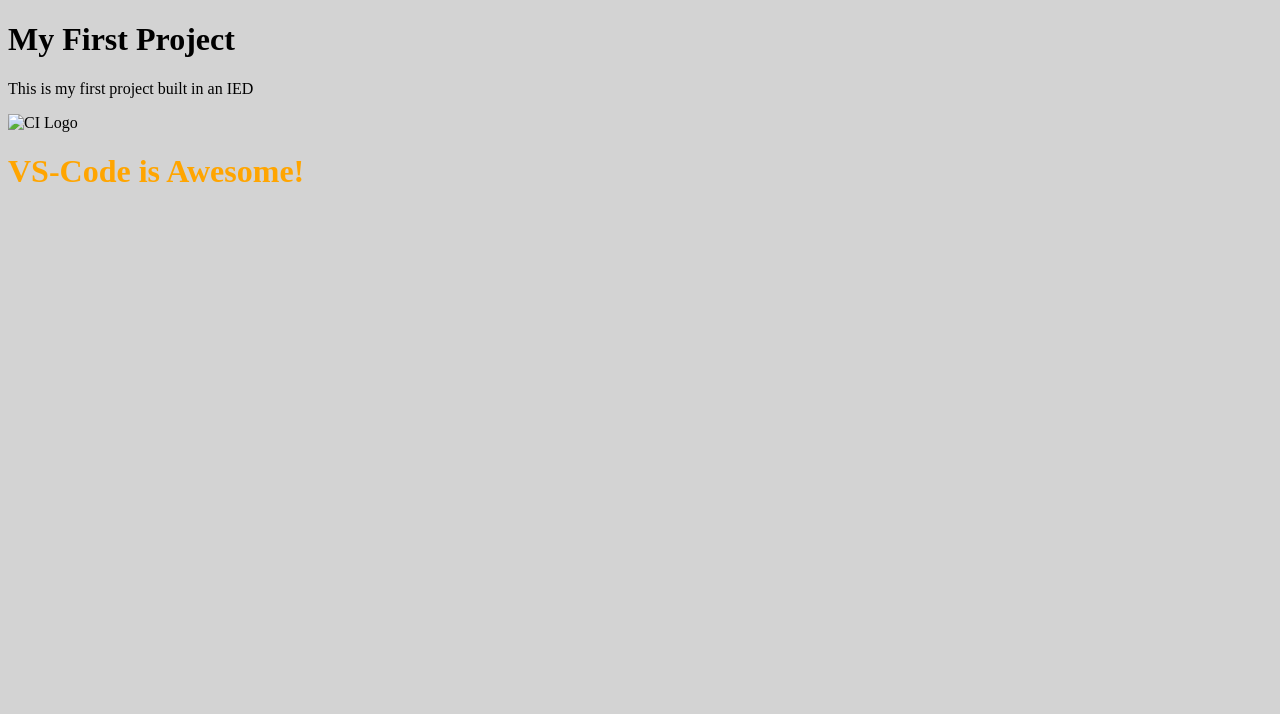
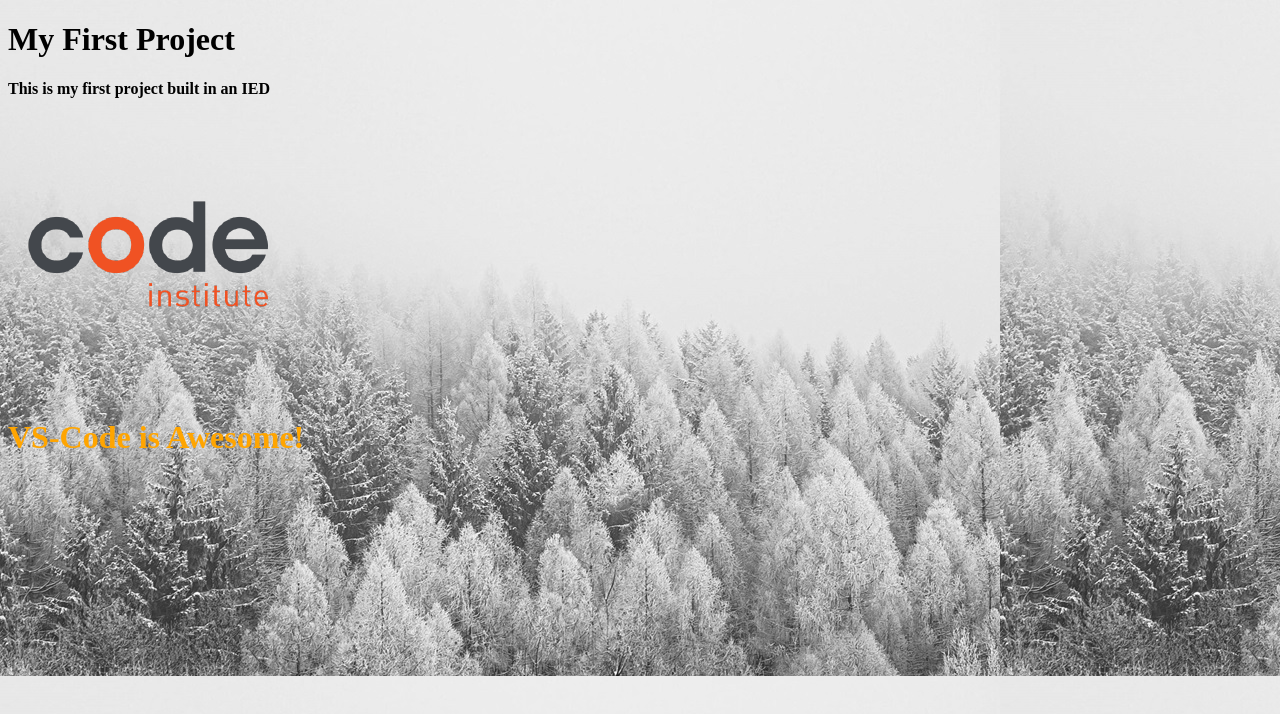
Before and after one commit to Clarkey164/My-first-project, a plain HTML site: page index.html in a window 1280 px wide. Drawn offline with Linux system fonts and the light colour scheme.

Commit message:
changes to index and styles

```diff
--- a/assets/css/styles.css
+++ b/assets/css/styles.css
@@ -10,3 +10,7 @@ body {
 #orange {
     color: orange;
 }
+
+p {
+    font-weight: bold;
+}
--- a/index.html
+++ b/index.html
@@ -3,13 +3,13 @@
   <head>
     <meta charset="UTF-8" />
     <meta name="viewport" content="width=device-width, initial-scale=1.0" />
-    <title>Simple HTML Document</title>
+    <title>My First Project</title>
     <link rel="stylesheet" href="assets/CSS/styles.css" />
   </head>
   <body>
     <h1>My First Project</h1>
     <p>This is my first project built in an IED</p>
-    <img src="assets/01-02-02_ci-logo.png" alt="CI Logo" />
+    <img src="assets/images/01-02-02_ci-logo.png" alt="CI Logo" />
     <h1 id="orange">VS-Code is Awesome!</h1>
   </body>
 </html>
```
Also changed, not shown: assets/Images/01-02-02_background-img.jpg (added), assets/Images/01-02-02_ci-logo.png (added).
